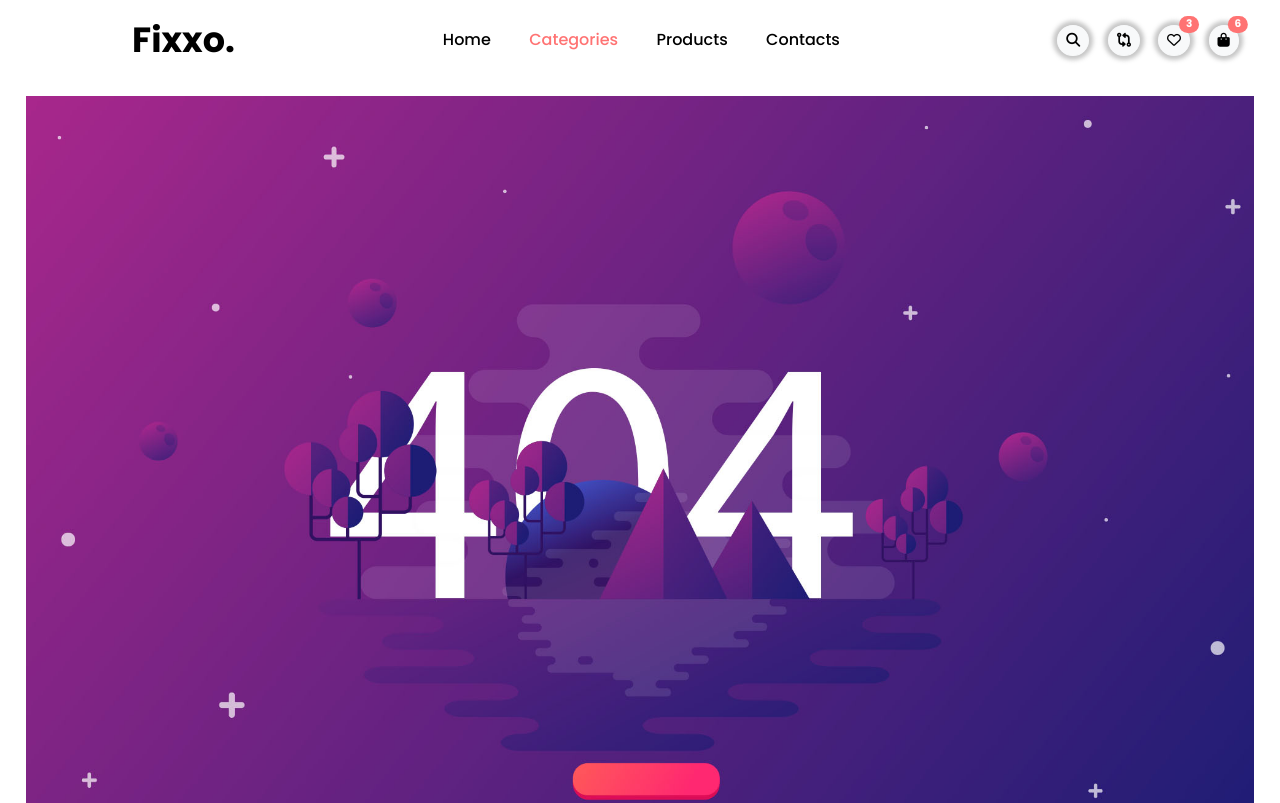
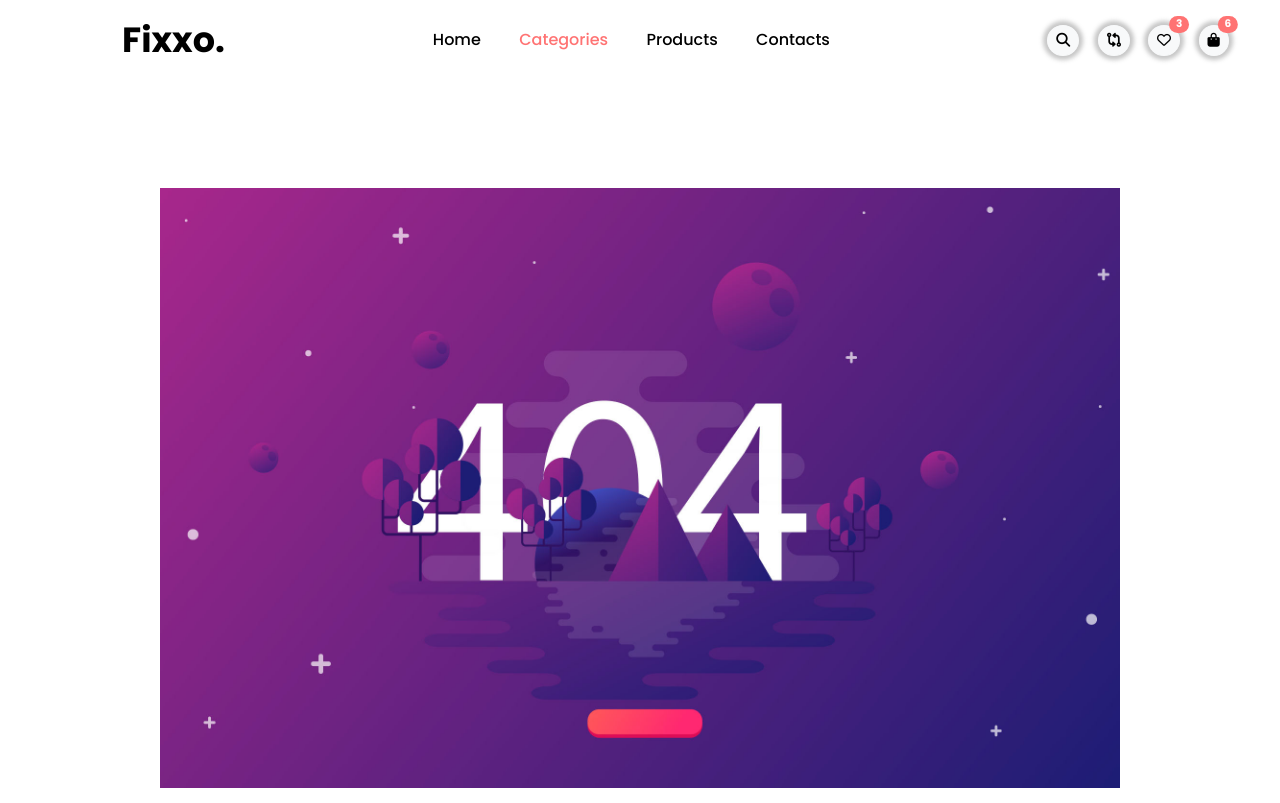
Before and after one commit to LinnRodin/React-webapp, a React (Create React App) app in the folder webapp/: page /categories in a window 1280 px wide. Shown: the top 803 px of the page. Built offline with nearby package versions, Linux system fonts and the light colour scheme; no server answers.

Commit message:
updated 404

```diff
--- a/webapp/src/CSS/sections/TopmenuSection.css
+++ b/webapp/src/CSS/sections/TopmenuSection.css
@@ -4,11 +4,7 @@
 .top-menu {
     height: 80px;
     display: flex;
-    align-items: center;
-    justify-content: space-evenly;
-    margin-left: 100px;
-
-
+    margin-left: 80px;
 }
 
     .top-menu .container {
@@ -18,7 +14,6 @@
         justify-content: space-between;
         position: relative;
 
-
     }
 
     #brand-logo{
@@ -26,6 +21,7 @@
         font-size: 35px;
         font-weight: var(--font-weight-bold);
         text-decoration: none;
+
     }
 
         #brand-logo:hover{
--- a/webapp/src/Views/CategoriesView.js
+++ b/webapp/src/Views/CategoriesView.js
@@ -1,21 +1,12 @@
 import React from 'react'
-import FooterSection from '../Sections/FooterSection'
-import TopMenuSection from '../Sections/TopMenuSection'
-import NotFoundImage from '../Assets/Images/404-Website-Page-Template.jpg'
-
+import NotFoundView from '../Views/NotFoundView'
 
 
 const CategoriesView = () => {
   window.top.document.title = 'Categories | Fixxo.'
   return (
     <>
-    <TopMenuSection />
-      <div className="container">
-          <div className="d-flex justify-content-center align-items-center vh-100">
-            <img src={NotFoundImage} alt="404 Page Not Found" style={{ height: "768px" }} />
-          </div>
-        </div>
-      <FooterSection />
+    <NotFoundView />
     </>
   )
 }
--- a/webapp/src/Views/NotFoundView.js
+++ b/webapp/src/Views/NotFoundView.js
@@ -11,9 +11,9 @@ const NotFoundView = () => {
     <>
     <TopMenuSection />
       <div className="container">
+      <h1 className="ms-4" style={{ fontSize: "2rem"}}></h1>
         <div className="d-flex justify-content-center align-items-center vh-100">
-          <img src={NotFoundImage} alt="404 Page Not Found" style={{ height: "768px" }} />
-          <h1 className="ms-4" style={{ fontSize: "3rem" }}></h1>
+          <img src={NotFoundImage} alt="404 Page Not Found" style={{ height: "600px" }} />
         </div>
       </div>
     <FooterSection />
```
